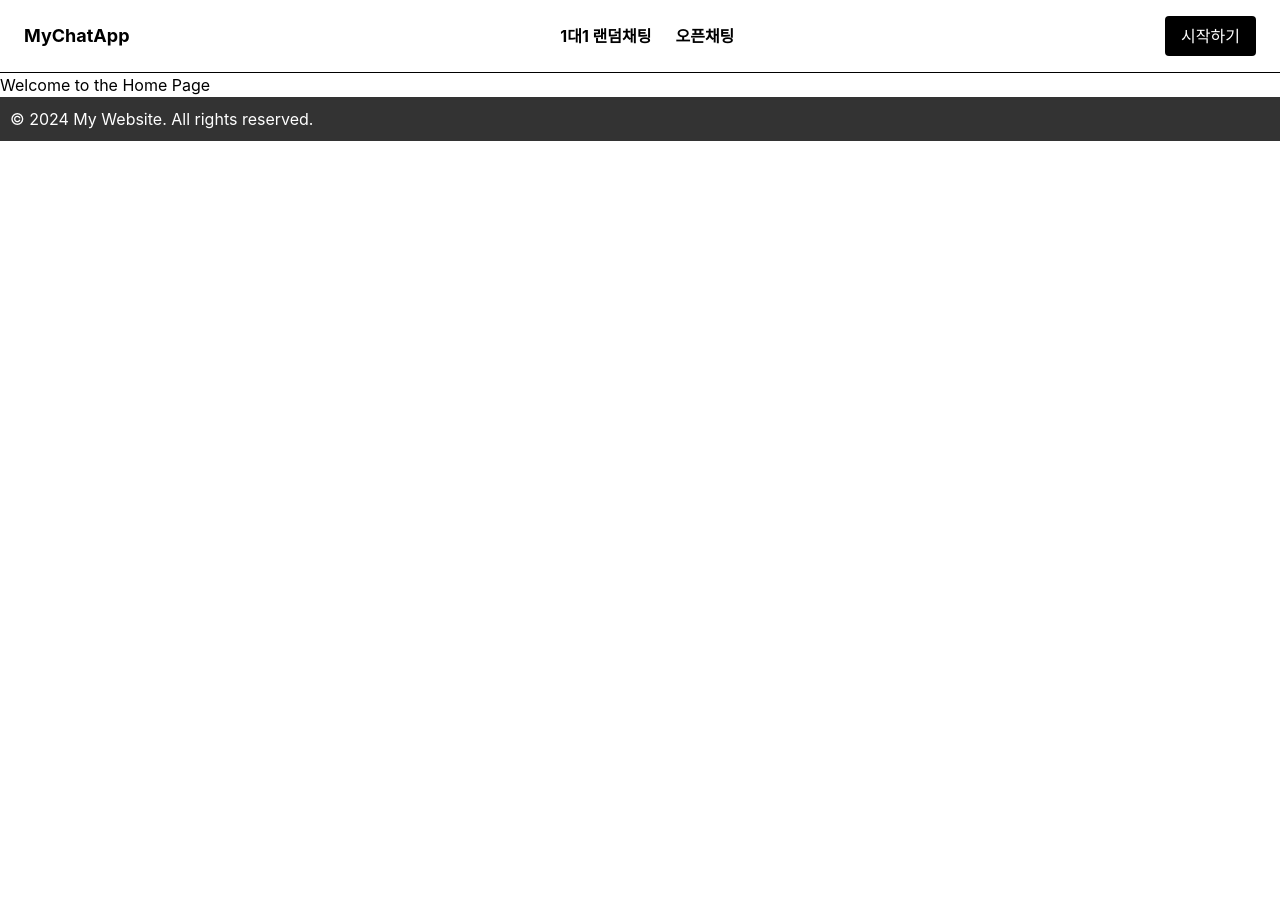
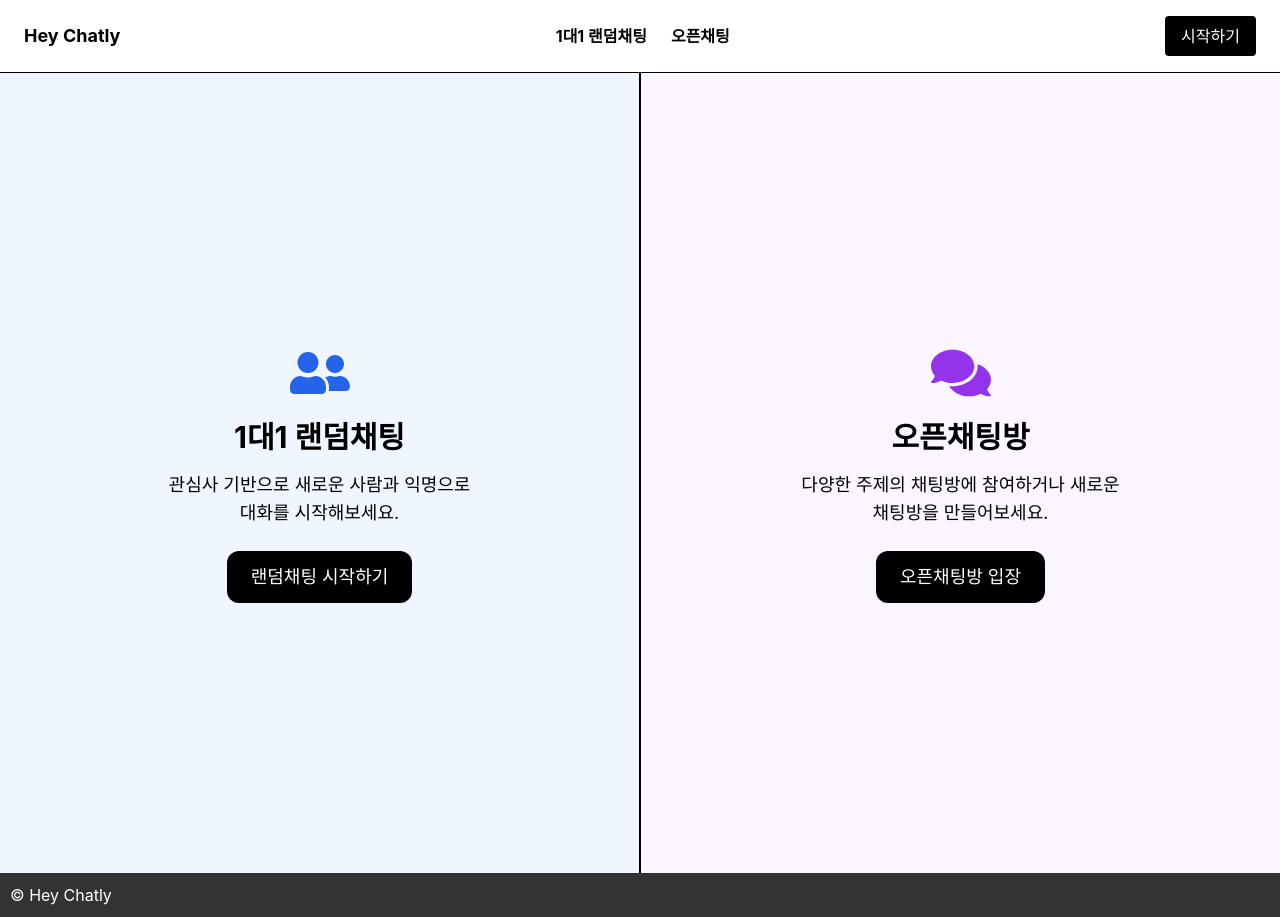
Before and after one commit to SJ0503/random_chatting_front, a React (Create React App) app: page / in a window 1280 px wide. Before the commit the page ends 800 px from the top, so only its background shows below. Built offline with nearby package versions, Linux system fonts and the light colour scheme.

Commit message:
랜덤채팅, 오픈채팅 페이지 생성, App.js route 추가, Home페이지 ui 틀 생성

```diff
--- a/package.json
+++ b/package.json
@@ -9,6 +9,7 @@
     "cra-template": "1.2.0",
     "react": "^18.3.1",
     "react-dom": "^18.3.1",
+    "react-icons": "^5.5.0",
     "react-router-dom": "^7.0.2",
     "react-scripts": "5.0.1",
     "web-vitals": "^4.2.4"
--- a/src/App.js
+++ b/src/App.js
@@ -10,6 +10,9 @@ import KakaoCallback from "./pages/KakaoCallback";
 import { AuthProvider } from "./context/AuthContext.js"; // ✅ 전역 인증 상태 관리
 import UserInfo from "./pages/UserInfo.js";
 import ResetPW from "./pages/ResetPW.js";
+import RandomChatRoom from "./pages/RandomChatRoom.js";
+import OpenChatRoom from "./pages/OpenChatRoom.js";
+
 function App() {
   return (
     <Router>
@@ -25,6 +28,8 @@ function App() {
             <Route path="/findMyPW" element={<FindMyPW />} />
             <Route path="/resetPW"   element={<ResetPW />}/>
             <Route path="/kakaoCallback" element={<KakaoCallback />} />
+            <Route path="/openChat" element={<OpenChatRoom />} />
+            <Route path="/randomChat" element={<RandomChatRoom />} />
           </Routes>
         </Layout>
       </AuthProvider>
--- a/src/components/Footer.js
+++ b/src/components/Footer.js
@@ -3,7 +3,7 @@ import React from "react";
 function Footer() {
     return (
         <footer style={{ backgroundColor: "#333", color: "#fff", padding: "10px" }}>
-            <p>&copy; 2024 My Website. All rights reserved.</p>
+            <p>&copy; Hey Chatly </p>
         </footer>
     );
 }
--- a/src/components/Header.js
+++ b/src/components/Header.js
@@ -11,19 +11,19 @@ function Header() {
       <div className="container mx-auto flex items-center justify-between py-4 px-6">
         {/* 좌측: 어플리케이션 이름 */}
         <Link to="/" className="text-lg font-bold text-black">
-          MyChatApp
+        Hey Chatly
         </Link>
 
         {/* 중앙: 네비게이션 메뉴 */}
         <nav>
           <ul className="flex space-x-6">
             <li>
-              <Link to="/chat" className="hover:text-gray-700 font-bold">
+              <Link to="/randomChat" className="hover:text-gray-700 font-bold">
                 1대1 랜덤채팅
               </Link>
             </li>
             <li>
-              <Link to="/open-chat" className="hover:text-gray-700 font-bold">
+              <Link to="/openChat" className="hover:text-gray-700 font-bold">
                 오픈채팅
               </Link>
             </li>
--- a/src/pages/FindMyPW.js
+++ b/src/pages/FindMyPW.js
@@ -32,7 +32,7 @@ function FindMyPW() {
                 <h2 className="text-2xl font-bold my-5 text-center">비밀번호 찾기</h2>
 
                 <small className="block mb-10 text-sm text-center text-gray-500">
-                    모든 조건이 충족되어야 가입버튼이 활성화 됩니다.
+                    가입된 이메일 인증 후 비밀번호 재설정 가능
                 </small>
 
                 <form className="space-y-6">
--- a/src/pages/Home.js
+++ b/src/pages/Home.js
@@ -1,11 +1,44 @@
+// ✅ pages/Home.jsx
 import React from "react";
+import { useNavigate } from "react-router-dom";
+import { FaUserFriends, FaComments } from "react-icons/fa";
 
 function Home() {
-    return (
-        <div>
-            <h1>Welcome to the Home Page</h1>
-        </div>
-    );
+  const navigate = useNavigate();
+
+  return (
+    <div className="flex min-h-screen">
+      {/* 왼쪽 영역 - 1대1 랜덤채팅 */}
+      <div className="flex-1 bg-blue-50 flex flex-col items-center justify-center p-10 border-r-2 border-black">
+        <FaUserFriends className="text-6xl mb-4 text-blue-600" />
+        <h2 className="text-3xl font-bold mb-4">1대1 랜덤채팅</h2>
+        <p className="text-lg text-center mb-6 max-w-xs">
+          관심사 기반으로 새로운 사람과 익명으로 대화를 시작해보세요.
+        </p>
+        <button
+          onClick={() => navigate("/randomChat")}
+          className="bg-black text-white px-6 py-3 rounded-xl text-lg hover:bg-gray-800"
+        >
+          랜덤채팅 시작하기
+        </button>
+      </div>
+
+      {/* 오른쪽 영역 - 오픈채팅 */}
+      <div className="flex-1 bg-purple-50 flex flex-col items-center justify-center p-10">
+        <FaComments className="text-6xl mb-4 text-purple-600" />
+        <h2 className="text-3xl font-bold mb-4">오픈채팅방</h2>
+        <p className="text-lg text-center mb-6 max-w-xs">
+          다양한 주제의 채팅방에 참여하거나 새로운 채팅방을 만들어보세요.
+        </p>
+        <button
+          onClick={() => navigate("/openChat")}
+          className="bg-black text-white px-6 py-3 rounded-xl text-lg hover:bg-gray-800"
+        >
+          오픈채팅방 입장
+        </button>
+      </div>
+    </div>
+  );
 }
 
 export default Home;
--- a/src/pages/Login.js
+++ b/src/pages/Login.js
@@ -26,7 +26,7 @@ function Login() {
   return (
     <div className="flex justify-center items-center min-h-screen bg-white">
       <div className="w-full max-w-lg p-8">
-        <h2 className="text-2xl font-bold mb-6 text-center">MyChat 로그인</h2>
+        <h2 className="text-2xl font-bold mb-6 text-center">Hey Chatly 로그인</h2>
 
         <form onSubmit={handleSubmit}>
           {/* 이메일 입력 */}
--- /dev/null
+++ b/src/pages/OpenChatRoom.js
@@ -0,0 +1,13 @@
+import React from "react";
+
+
+function OpenChatRoom() {
+
+  return (
+    <div className="flex min-h-screen">
+     <h1>OpenChatROom</h1>
+    </div>
+  );
+}
+
+export default OpenChatRoom;
--- /dev/null
+++ b/src/pages/RandomChatRoom.js
@@ -0,0 +1,13 @@
+import React from "react";
+
+
+function RandomChatRoom() {
+
+  return (
+    <div className="flex min-h-screen">
+     <h1>랜덤채팅방</h1>
+    </div>
+  );
+}
+
+export default RandomChatRoom;
--- a/src/pages/ResetPW.js
+++ b/src/pages/ResetPW.js
@@ -16,7 +16,7 @@ function ResetPW() {
   return (
     <div className="flex justify-center items-center min-h-screen bg-gray-50">
       <div className="w-full max-w-md bg-white p-10 rounded-2xl border-2 border-black shadow">
-        <h2 className="text-2xl font-bold mb-6 text-center">비밀번호 재설정</h2>
+        <h2 className="text-2xl font-bold mb-6 text-center">STEP 2. 비밀번호 재설정</h2>
         <form className="space-y-6" onSubmit={handleSubmit}>
           <PasswordFields
             password={newPassword}
```
Also changed, not shown: 1 other file (tests, documents, lock files or other folders).
